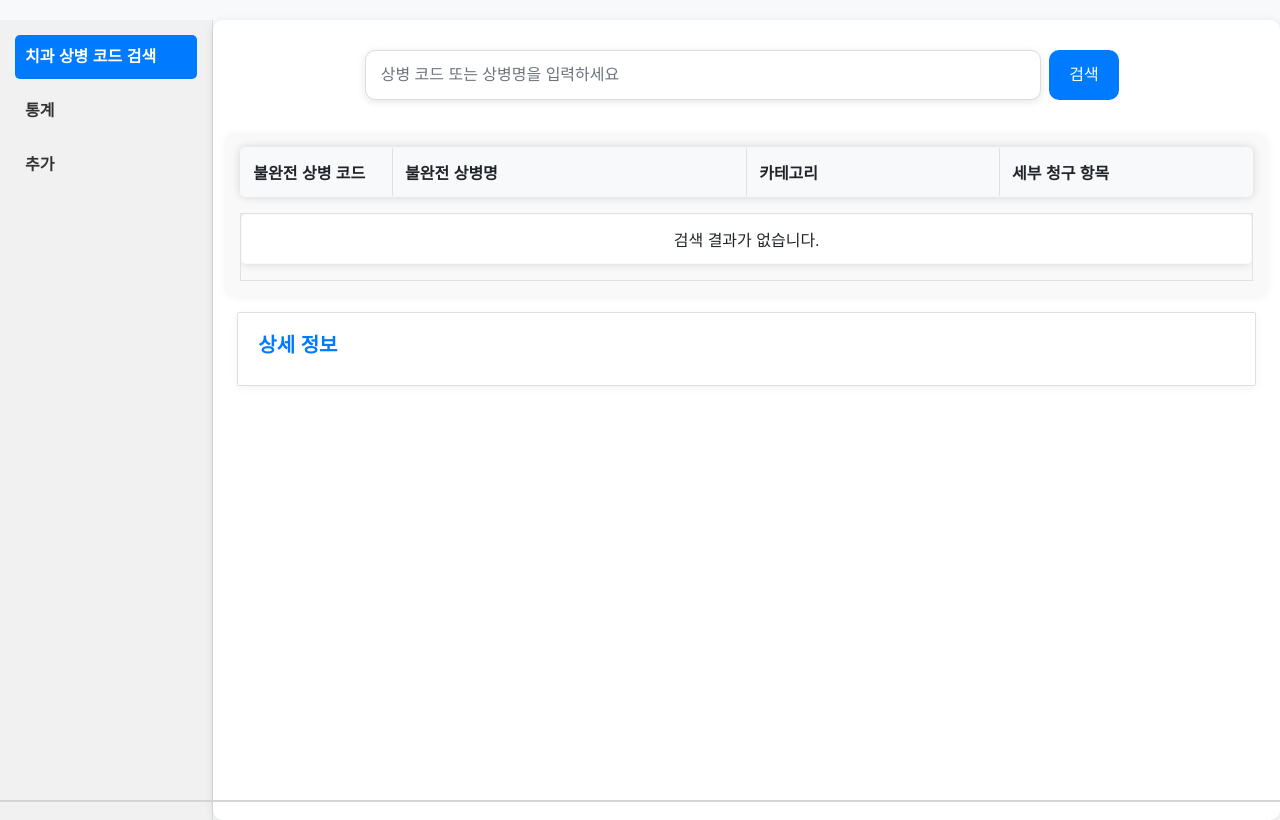
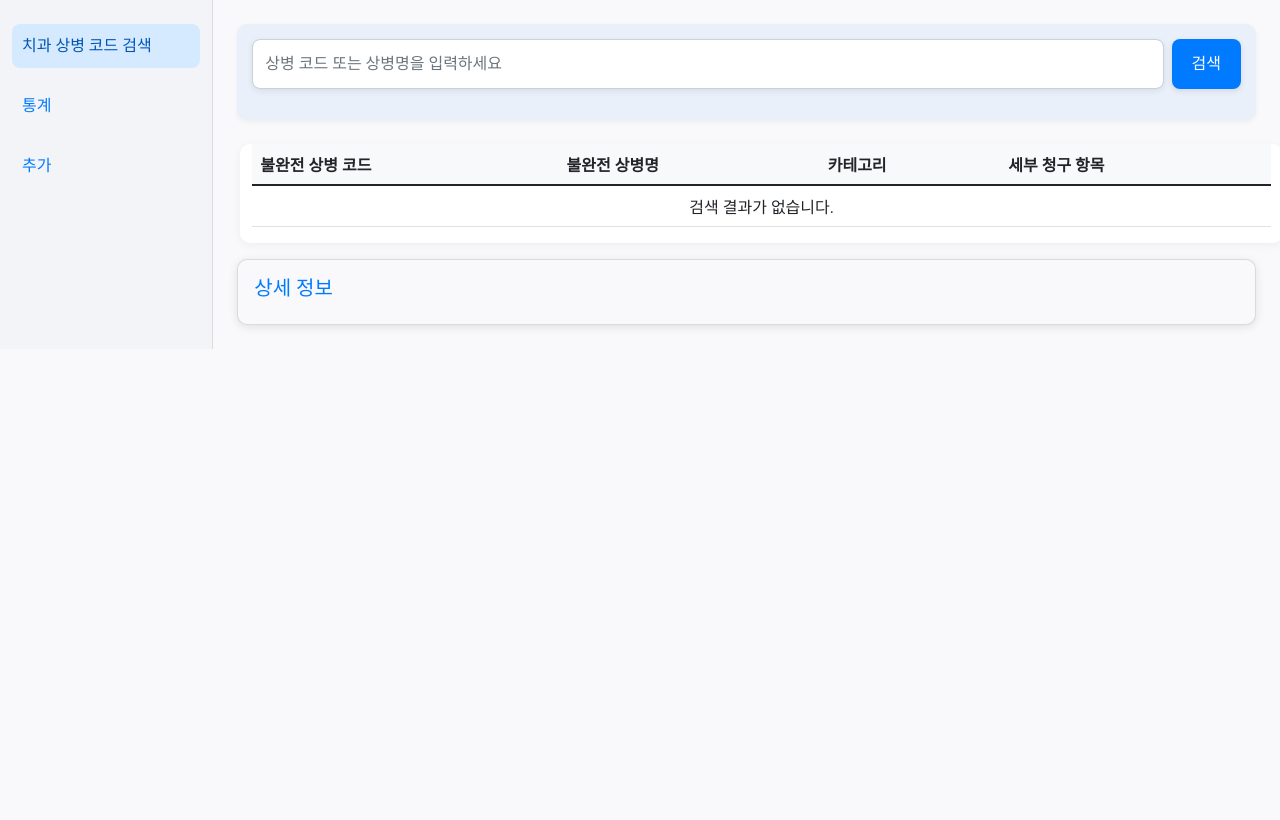
Before and after one commit to oxorudo/dental-diagnosis-finder, a Django app: page / in a window 1280 px wide. After the commit the page ends 349 px from the top, so only its background shows below. Run offline with Django 5.2, Linux system fonts and the light colour scheme; data comes from the database, SQL or seed files in the repository; lists and menus that the app fills with data are empty.

Commit message:
html / css 수정

```diff
--- a/Django/search/templates/search.html
+++ b/Django/search/templates/search.html
@@ -5,9 +5,7 @@
 <head>
     <meta charset="UTF-8">
     <meta name="viewport" content="width=device-width, initial-scale=1.0">
-    <title>
-        {% block title %}치과 상병 코드 검색{% endblock %}
-    </title>
+    <title>{% block title %}치과 상병 코드 검색{% endblock %}</title>
     <link href="https://cdn.jsdelivr.net/npm/bootstrap@5.1.3/dist/css/bootstrap.min.css" rel="stylesheet">
     <link rel="stylesheet" href="{% static 'styles.css' %}">
 </head>
@@ -16,43 +14,35 @@
   <div class="container-fluid">
     <div class="row">
         <!-- Sidebar -->
-          <nav class="col-md-2 d-none d-md-block sidebar">
-              <div class="position-sticky">
+        <nav class="col-md-2 sidebar py-4">
             <ul class="nav flex-column">
-                      <li class="nav-item">
+                <li class="nav-item mb-3">
                     <a class="nav-link active" href="#">치과 상병 코드 검색</a>
                 </li>
-                      <li class="nav-item">
+                <li class="nav-item mb-3">
                     <a class="nav-link" href="#">통계</a>
                 </li>
                 <li class="nav-item">
                     <a class="nav-link" href="#">추가</a>
                 </li>
             </ul>
-              </div>
         </nav>
 
         <!-- Main content -->
-          <main class="col-md-10 ms-sm-auto col-lg-10 px-md-4 main-content">
+        <main class="col-md-10 ms-sm-auto col-lg-10 px-md-4 py-4">
             <!-- Search bar -->
-              <div class="search-area d-flex justify-content-center">
-                <div class="w-75 d-flex">
+            <div class="d-flex justify-content-between align-items-center search-area">
                 <form method="GET" action="{% url 'search_view' %}" class="d-flex w-100">
                     <input type="text" class="form-control me-2" name="q" id="search-input" placeholder="상병 코드 또는 상병명을 입력하세요" value="{{ query }}">
                     <button class="btn btn-primary search-btn" type="submit">검색</button>
                 </form>
-
-                    <!-- 자동완성 제안 리스트 -->
-                    <div id="autocomplete-list" class="autocomplete-items"></div>
-                </div>
             </div>
 
-
-
-              <!-- Table and detail section -->
-              <div class="row">
-                <div class="col-md-12 result-table mt-3">
-                    <!-- 고정된 테이블 헤더 -->
+            <!-- Table and details section -->
+            <div class="row mt-4">
+                <!-- Result table -->
+                <div class="col-md-12 result-table">
+                    <div class="table-responsive table-body-wrapper">
                         <table class="table table-fixed-header">
                             <thead>
                                 <tr>
@@ -62,11 +52,6 @@
                                     <th class="col-details">세부 청구 항목</th>
                                 </tr>
                             </thead>
-                    </table>
-
-                    <!-- 스크롤 가능한 테이블 본문 -->
-                    <div class="table-body-wrapper" style="max-height: 400px; overflow-y: auto;">
-                        <table class="table">
                             <tbody id="result-body">
                                 {% if results %}
                                     {% for row in results %}
@@ -87,17 +72,19 @@
                     </div>
                 </div>
 
-                <!-- 상세 정보 영역 -->
+                <!-- Detail section -->
                 <div class="col-md-12 detail-area mt-3">
-                    <div class="card" style="max-height: 300px; overflow-y: auto;">
+                    <div class="card detail-card">
                         <div class="card-body">
                             <h5 class="card-title">상세 정보</h5>
                             <div id="detail-content">
-                                <!-- Display selected row details here -->
+                                <!-- Selected row details -->
                             </div>
                         </div>
                     </div>
                 </div>
+            </div>
+        </main>
     </div>
 </div>
 
@@ -118,14 +105,14 @@
 
                     const detailContent = document.getElementById('detail-content');
 
-                // 'details'를 ' | ' 기준으로 분리하여 각각 버튼으로 만들기
+                    // Split 'details' into buttons
                     const detailsArray = details.split(' | ');
                     let buttonsHTML = '';
                     detailsArray.forEach(detail => {
                         buttonsHTML += `<button class="btn btn-outline-secondary btn-sm detail-btn" type="button" data-detail="${detail}">${detail}</button> `;
                     });
 
-                // 상세 정보 업데이트 (버튼을 포함하여)
+                    // Update detail content
                     detailContent.innerHTML = `
                         <p><strong>불완전 상병 코드:</strong> ${code}</p>
                         <p><strong>불완전 상병명:</strong> ${name}</p>
@@ -134,18 +121,18 @@
                         ${buttonsHTML}
                     `;
 
-                // 각 버튼에 클릭 이벤트 추가 (AJAX 요청)
+                    // Add click events to buttons (AJAX request)
                     const detailButtons = document.querySelectorAll('.detail-btn');
                     detailButtons.forEach(button => {
                         button.addEventListener('click', function () {
                             const detail = this.getAttribute('data-detail');
 
-                        // AJAX 요청 시작
+                            // AJAX request
                             fetch('/detail-action/', {
                                 method: 'POST',
                                 headers: {
                                     'Content-Type': 'application/json',
-                                'X-CSRFToken': getCookie('csrftoken')  // CSRF 토큰을 헤더에 추가
+                                    'X-CSRFToken': getCookie('csrftoken')
                                 },
                                 body: JSON.stringify({
                                     detail: detail,
@@ -155,7 +142,7 @@
                             .then(response => response.json())
                             .then(data => {
                                 if (data.link) {
-                                window.open(data.link, '_blank');  // 링크로 리다이렉트
+                                    window.open(data.link, '_blank');
                                 } else {
                                     alert('링크를 찾을 수 없습니다.');
                                 }
@@ -169,7 +156,7 @@
             });
         });
 
-// CSRF 토큰을 가져오는 함수 (Django에서 필요)
+        // CSRF token retrieval function
         function getCookie(name) {
             let cookieValue = null;
             if (document.cookie && document.cookie !== '') {
@@ -185,8 +172,6 @@
             return cookieValue;
         }
     </script>
-
-
 </body>
 
 </html>
--- a/Django/static/styles.css
+++ b/Django/static/styles.css
@@ -1,262 +1,152 @@
-/* styles.css */
+/* General Styles */
 body {
-    font-family: 'Arial', sans-serif;
-    background-color: #f8f9fa;
+    font-family: 'Roboto', sans-serif;
+    background-color: #f9f9fb;
     color: #333;
-
 }
 
 .container-fluid {
-    padding-top: 20px;
+    height: 100%;
+    display: flex;
+    flex-direction: column;
 }
 
 .sidebar {
-    background-color: #f1f1f1;
-    padding: 15px;
-    height: 100vh; /* 전체 화면에 사이드바 고정 */
+    background-color: #f3f4f7;
+    height: 100%;
     border-right: 1px solid #ddd;
 }
 
 .sidebar .nav-link {
-    color: #333;
-    font-weight: bold;
+    font-weight: 500;
+    color: #007bff;
     padding: 10px;
-    margin-bottom: 10px;
-    border-radius: 5px;
+    border-radius: 8px;
     transition: background-color 0.3s ease;
 }
 
 .sidebar .nav-link.active,
 .sidebar .nav-link:hover {
-    background-color: #007bff;
-    color: white;
+    background-color: #d6eaff;
+    color: #0056b3;
 }
 
-.main-content {
-    background-color: #fff;
-    padding: 20px;
+/* Search Bar */
+.search-area {
+    background-color: #e9f0fa;
+    padding: 15px;
     border-radius: 10px;
-    box-shadow: 0 2px 10px rgba(0, 0, 0, 0.1);
-}
-
-.search-area {
-    margin-top: 10px;
+    box-shadow: 0 2px 5px rgba(0, 0, 0, 0.05);
 }
 
 input#search-input {
-    border-radius: 10px;
-    padding: 15px;
-    box-shadow: 0 2px 8px rgba(0, 0, 0, 0.1);
-    border: 1px solid #ddd;
-    transition: box-shadow 0.3s ease;
+    border-radius: 8px;
+    padding: 12px;
+    box-shadow: 0 2px 6px rgba(0, 0, 0, 0.08);
+    border: 1px solid #ccd1d9;
+    transition: border-color 0.3s ease, box-shadow 0.3s ease;
+    flex-grow: 1;
 }
 
 input#search-input:focus {
-    box-shadow: 0 4px 12px rgba(0, 123, 255, 0.2);
     border-color: #007bff;
+    box-shadow: 0 4px 10px rgba(0, 123, 255, 0.2);
 }
 
-button[type="submit"] {
-    border-radius: 10px;
-    transition: background-color 0.3s ease;
-    margin-right: 10px;
+button.btn-outline-secondary {
+    margin-top: 5px;
 }
 
-button[type="submit"]:hover {
+button.search-btn {
+    background-color: #007bff;
+    color: white;
+    border-radius: 8px;
+    padding: 12px 20px;
+    border: none;
+    box-shadow: 0 2px 6px rgba(0, 0, 0, 0.1);
+    transition: background-color 0.3s ease;
+    white-space: nowrap; /* 텍스트 줄바꿈 방지 */
+}
+
+
+
+button.search-btn:hover {
     background-color: #0056b3;
 }
 
-.result-table {
-    margin-top: 30px;
-    padding: 15px;
-    background-color: #f9f9f9;
-    border-radius: 10px;
-    box-shadow: 0 2px 8px rgba(0, 0, 0, 0.05);
+
+.table {
+    width: 100%;
+    border-collapse: collapse;
 }
 
-/* 테이블 행 호버 효과 */
-table tbody tr:hover {
-    background-color: #f1f1f1; /* 행에 마우스를 올렸을 때 밝은 회색으로 배경 변경 */
-    cursor: pointer; /* 커서를 포인터 모양으로 변경 */
+.table-fixed-header th {
+    position: sticky;
+    top: 0;
+    background-color: #f8f9fa;
+    box-shadow: 0 2px 10px rgba(0, 0, 0, 0.05);
 }
 
-/* #result-body tr.selected {
-    background-color: #646b73;
-    color: white;
-} */
-
-.detail-area .card {
-    border-radius: 2.5px;
-    box-shadow: 0 2px 10px rgba(0, 0, 0, 0.05);
-    max-height: 300px; /* 최대 높이 설정 */
-    overflow-y: auto; /* 상세 정보 내용이 길면 스크롤 가능하게 설정 */
+.table tbody tr:hover {
+    background-color: #f1f7ff;
 }
 
-.detail-area .card-body {
-    padding: 20px;
-    background-color: #fff;
+.table-body-wrapper {
+    max-height: 100%;
+    overflow-y: auto;
+}
+
+.table-body-wrapper::-webkit-scrollbar {
+    width: 8px;
+}
+
+.table-body-wrapper::-webkit-scrollbar-thumb {
+    background-color: #cccccc;
+    border-radius: 4px;
+}
+
+/* Detail Section */
+.detail-area .card {
+    border-radius: 10px;
+    box-shadow: 0 2px 10px rgba(0, 0, 0, 0.1);
+    background-color: #f9f9fb;
+    height: 100%;
 }
 
 .detail-area .card-title {
-    font-weight: bold;
     color: #007bff;
+    font-weight: 500;
 }
 
-/* Scrollable table body styling */
-.result-table div {
-    max-height: 400px;
-    overflow-y: auto;
-}
 
-.result-table div::-webkit-scrollbar {
-    width: 10px;
-}
-
-.result-table div::-webkit-scrollbar-thumb {
-    background-color: #ddd;
-    border-radius: 5px;
-}
-
-/* 'table-striped' 스타일을 없애거나 적용하지 않음 */
-.table tbody tr {
-    background-color: #ffffff; /* 모든 행을 흰색 배경으로 설정 */
-}
-
-/* 1. 그림자와 둥근 모서리가 있는 테이블 */
-.table {
-    width: 100%;
-    /* border-collapse: collapse; */
-    box-shadow: 0 0 10px rgba(0, 0, 0, 0.15);
-    border-radius: 5px;
-    overflow: hidden;
-}
-
-.table th, .table td {
-    padding: 5px;
-    text-align: left;
-}
-
-.table thead {
-    background-color: #f4f4f4;
-}
-
-button.btn-outline-secondary {
-    padding: 8px 6px; /* 버튼의 안쪽 여백(패딩) */
-    margin: 2px 2px; /* 버튼 사이 간격 */
-    font-size: 14px; /* 폰트 크기 조정 */
-    border-radius: 5px; /* 모서리 둥글게 */
-}
-
-button.btn-outline-secondary:hover {
-    background-color: #6c757d; /* 마우스 오버 시 배경색 변경 */
-    color: white; /* 글자색 변경 */
-}
-
-.form-control {
-    border-radius: 1px; /* 입력 필드 모서리를 약간 둥글게 */
-    height: 50px; /* 입력 필드의 높이 설정 */
-}
-
-.search-btn {
-    height: 50px; /* 버튼 높이를 입력 필드와 동일하게 설정 */
-
-    padding: 0 20px; /* 버튼 안쪽 여백 */
-    background-color: #007bff; /* 버튼 배경색 */
-    color: white; /* 텍스트 색상 */
-    border: none; /* 버튼 테두리 제거 */
-    white-space: nowrap; /* 텍스트 줄바꿈 방지 */
-}
-
-.d-flex{
-    display: flex;
-    flex-wrap: nowrap;
-}
-.result-table table, .result-table th, .result-table td {
-    border: 1px solid #dee2e6; /* 각 셀의 테두리 추가 */
-    border-collapse: collapse; /* 테두리 겹침 방지 */
-}
-
-.result-table th, .result-table td {
-    padding: 12px; /* 셀 내부 여백 */
-    text-align: left;
-}
-
-.result-table th {
-    background-color: #f8f9fa; /* 헤더 배경색을 밝게 설정 */
-    font-weight: bold; /* 헤더 텍스트 강조 */
-}
-
-/* 각 열에 고정된 너비를 설정 */
-.col-code {
-    width: 15%; /* 상병 코드 열 */
-}
-
-.col-name {
-    width: 35%; /* 상병명 열 */
-}
-
-.col-category {
-    width: 25%; /* 카테고리 열 */
-}
-
-.col-details {
-    width: 25%; /* 세부 청구 항목 열 */
-}
-
-.table-fixed-header {
-    width: 100%;
-    border-collapse: collapse; /* 테두리 겹침 방지 */
-}
-
-.table-fixed-header th {
-    background-color: #f8f9fa; /* 헤더 배경색 */
-    position: sticky; /* 고정된 헤더 */
-    top: 0; /* 최상단에 고정 */
-    z-index: 10; /* 헤더가 본문 위에 오도록 z-index 조정 */
-    padding: 12px;
-    border-bottom: 1px solid #dee2e6;
-    text-align: left;
-    font-weight: bold;
+/* 테이블의 최대 높이를 설정하고 스크롤 가능하도록 수정 */
+.result-table {
+    margin-left: 15px;
+    background-color: #ffffff;
+    border-radius: 10px;
+    box-shadow: 0 2px 10px rgba(0, 0, 0, 0.05);
+    overflow: hidden; /* 테두리 내부에서 스크롤되는 효과를 위해 overflow 설정 */
 }
 
 .table-body-wrapper {
-    border: 0.5px solid #dee2e6;
-    max-height: 400px; /* 테이블 본문 스크롤 */
-    overflow-y: auto;
+    max-height: 300px; /* 테이블 본문에 대한 최대 높이 지정 */
+    overflow-y: auto; /* 세로 스크롤 허용 */
 }
 
-.table tbody td {
-    padding: 12px;
-    text-align: left;
-    border-bottom: 1px solid #dee2e6;
+.table-body-wrapper::-webkit-scrollbar {
+    width: 8px;
 }
 
-/* 자동완성 제안 리스트 스타일 */
-.autocomplete-items {
-    position: absolute;
-    border: 1px solid #d4d4d4;
-    background-color: white;
-    z-index: 99;
-    top: 100%; /* 입력 필드 바로 아래에 배치 */
-    left: 0;
-    right: 0;
-    max-height: 200px;
-    overflow-y: auto; /* 스크롤 가능하게 */
-    display: block;
+.table-body-wrapper::-webkit-scrollbar-thumb {
+    background-color: #cccccc;
+    border-radius: 4px;
 }
 
-.autocomplete-items div {
-    padding: 10px;
-    cursor: pointer;
-    background-color: #fff;
-    border-bottom: 1px solid #d4d4d4;
+/* 테이블 헤더 고정 */
+.table-fixed-header th {
+    position: sticky;
+    top: 0;
+    background-color: #f8f9fa;
+    box-shadow: 0 2px 10px rgba(0, 0, 0, 0.05);
+    z-index: 2; /* 헤더가 본문 위에 유지되도록 z-index 설정 */
 }
-
-.autocomplete-items div:hover {
-    background-color: #e9e9e9;
-}
-
-/* 검색창 외부 클릭 시 자동완성 목록 숨기기 */
-.autocomplete-items.hidden {
-    display: none;
-}
```
Lines whose indentation alone changed are shown as unchanged.
